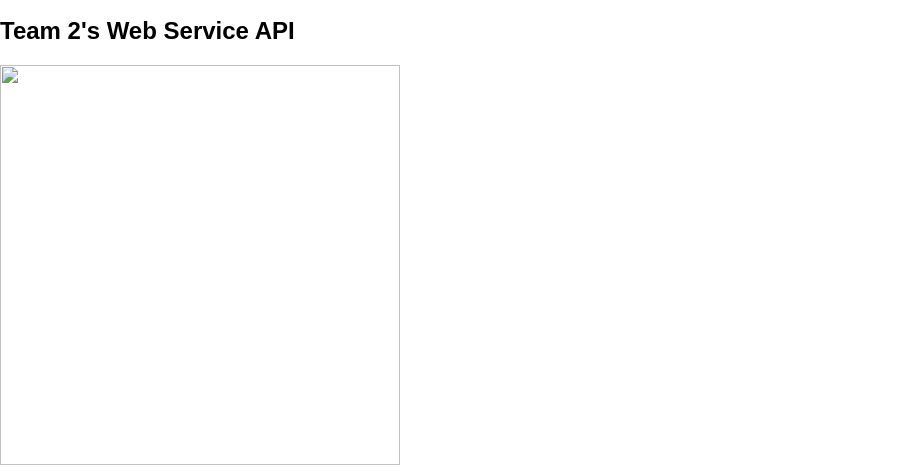
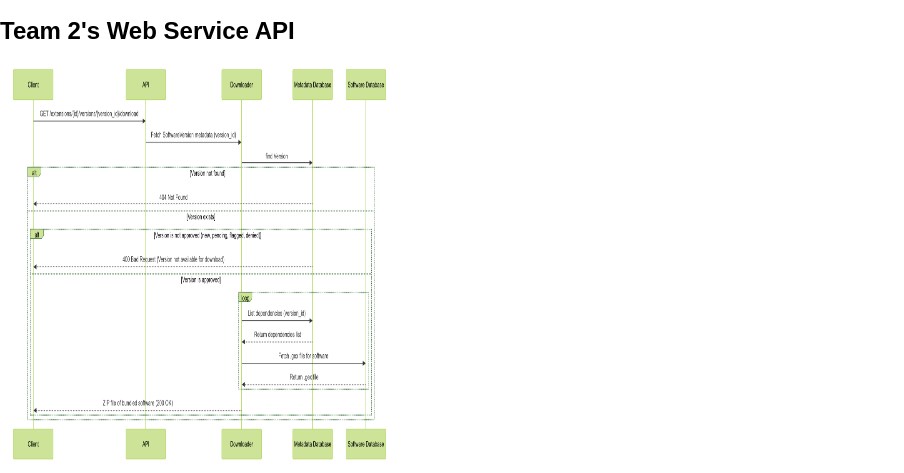
Before and after one commit to alexfang452/my-first-static-web-app, a website: page index.html in a window 1280 px wide. Shown: the part 248-721 px from the top of the page, without its empty margins (0-904 px from the left). Drawn offline with Linux system fonts and the light colour scheme; files whose address does not match are found by name.

Commit message:
change location of files

```diff
--- a/src/index.html
+++ b/index.html
@@ -16,7 +16,7 @@
 
   <div class = "container">
       <div class = "image">
-        <img src="images/DownloadExtension.png"
+        <img src="/images/DownloadExtension.png"
         width = "400px" height="400px"/>
       </div>
   </div>
```
Also changed, not shown: styles.css (renamed from src/styles.css).
